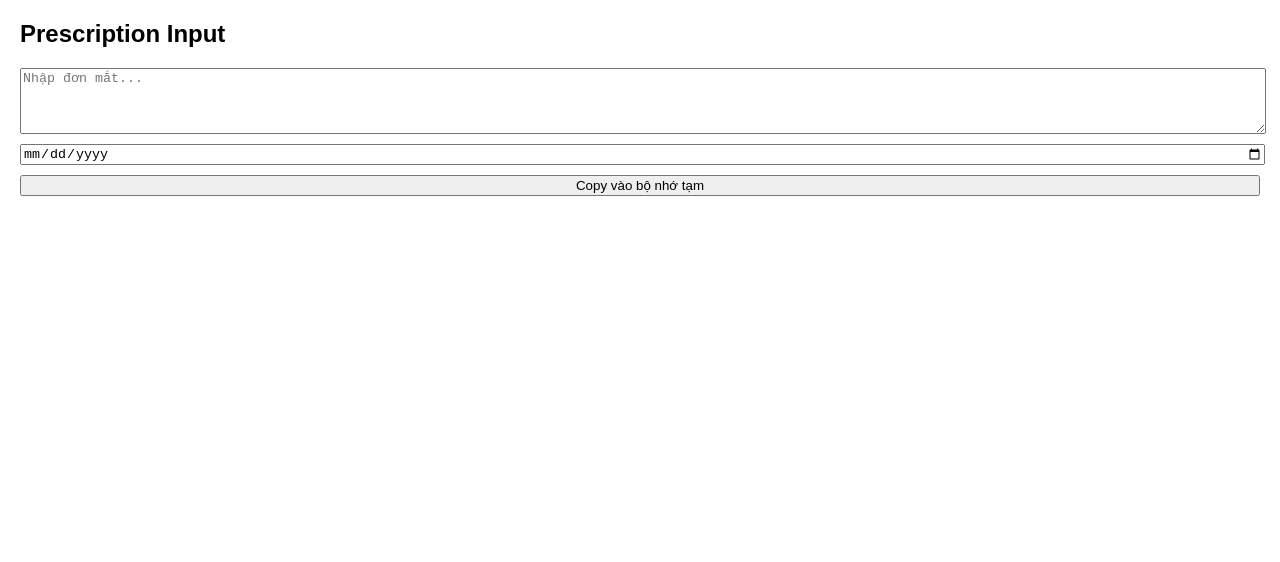
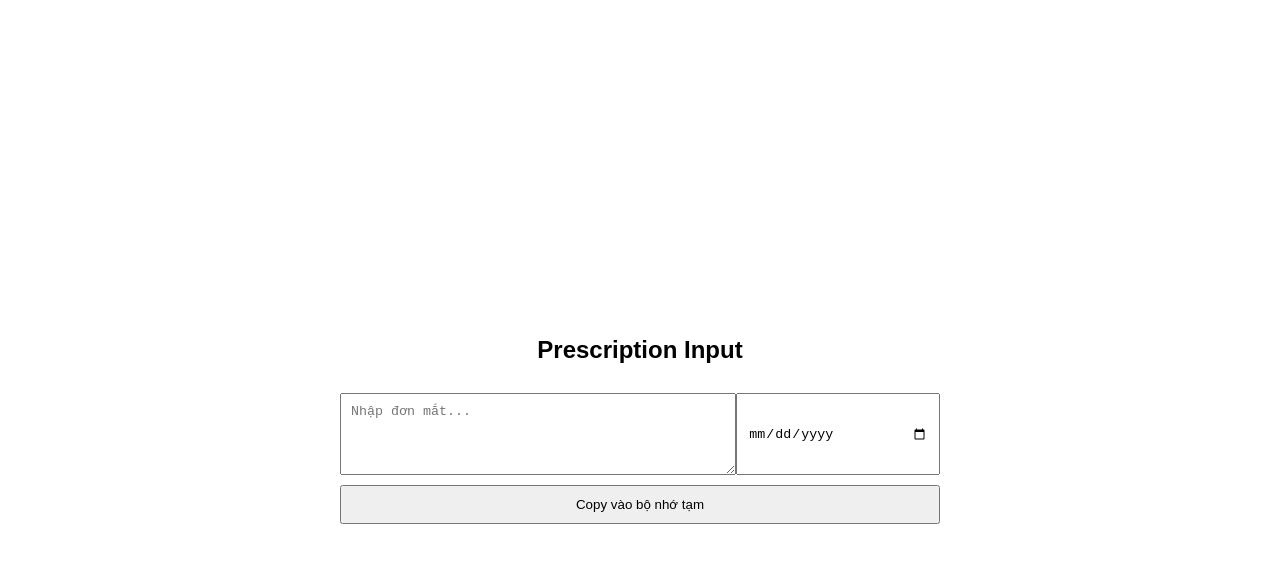
Before and after one commit to sinhhungwin/pres, a plain HTML site: page index.html in a window 1280 px wide. Drawn offline with Linux system fonts and the light colour scheme.

Commit message:
Update index.html

```diff
--- a/index.html
+++ b/index.html
@@ -8,23 +8,48 @@
         body {
             font-family: Arial, sans-serif;
             margin: 20px;
+            display: flex;
+            justify-content: center;
+            align-items: center;
+            flex-direction: column;
+            height: 100vh;
+        }
+        .form-container {
+            width: 100%;
+            max-width: 600px;
+            margin: 0 auto;
         }
         textarea, input, button {
             display: block;
+            width: 100%;
             margin-top: 10px;
-            width: 100%;
+            padding: 10px;
+        }
+        .input-row {
+            display: flex;
+            justify-content: space-between;
+        }
+        .input-row input {
+            width: 48%;
         }
     </style>
 </head>
 <body>
     <h2>Prescription Input</h2>
+    <div class="form-container">
+        <div class="input-row">
                     <textarea id="prescription" rows="4" placeholder="Nhập đơn mắt..."></textarea>
         <input type="date" id="pickupDate">
+
+        </div>
         <button onclick="copyToClipboard()">Copy vào bộ nhớ tạm</button>
+    </div>
+
     <script>
         function parsePrescription(input) {
             let lines = input.trim().split('\n');
             if (lines.length < 2) return 'Invalid format';
+
             function formatValue(value) {
                 let num = parseInt(value, 10);
 
@@ -39,11 +64,10 @@
                     }
 
                     console.log(num);
-      let formatted = (num * 0.01).toFixed(2); // Đổi từ bước 1/8 diopters
-      return (num > 0 ? "+" : "") + formatted; // Giữ dấu + nếu giá trị dương
+                    let formatted = (num * 0.01).toFixed(2);
+                    return (num > 0 ? "+" : "") + formatted;
                 }
 
-    // if num < 0
                 if (num % 10 === -2) {
                     num = num * 10 - 5;
                 }
@@ -54,12 +78,9 @@
                 }
 
                 console.log(num);
-    let formatted = (num * 0.01).toFixed(2); // Đổi từ bước 1/8 diopters
-    return (num > 0 ? "+" : "") + formatted; // Giữ dấu + nếu giá trị dương
+                let formatted = (num * 0.01).toFixed(2);
+                return (num > 0 ? "+" : "") + formatted;
             }
-
-console.log(formatValue(12));  // Kết quả: +1.25
-
 
             function parseLine(line) {
                 let parts = line.trim().split(/\s+/);
@@ -76,7 +97,7 @@ console.log(formatValue(12));  // Kết quả: +1.25
             let left = parseLine(lines[1]);
             if (!right || !left) return 'Invalid format';
 
-            return `SPECTACLES PRESCRIPTION\nRight:\n  Sphere: ${right.sphere}\n  Cylinder: ${right.cylinder}\n  Axis: ${right.axis}\n  PD: ${right.pd}\nLeft:\n  Sphere: ${left.sphere}\n  Cylinder: ${left.cylinder}\n  Axis: ${left.axis}\n  PD: ${left.pd}`;
+            return `SPECTACLES PRESCRIPTION\nRight:  Sphere: ${right.sphere} Cylinder: ${right.cylinder} Axis: ${right.axis} PD: ${right.pd}\nLeft:  Sphere: ${left.sphere} Cylinder: ${left.cylinder}  Axis: ${left.axis}  PD: ${left.pd}`;
         }
 
         function copyToClipboard() {
```
Lines whose indentation alone changed are shown as unchanged.
